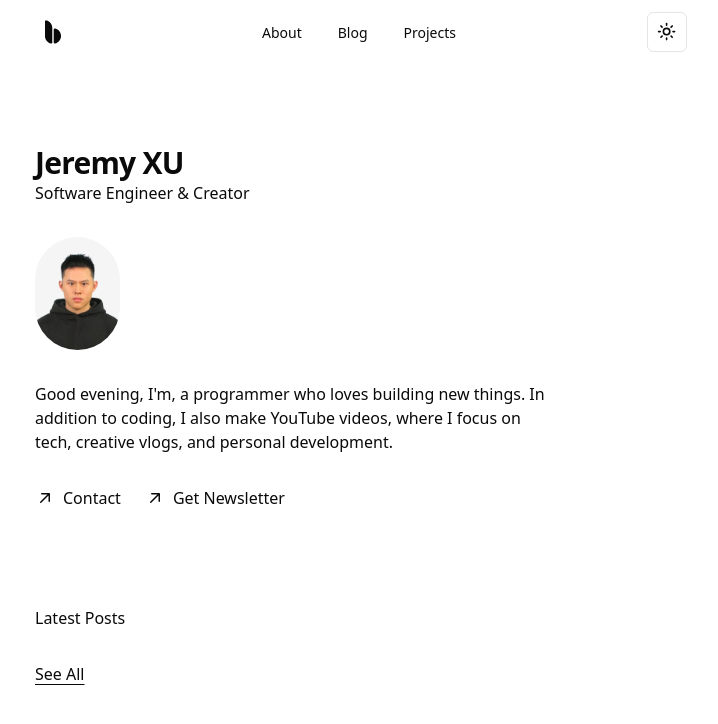
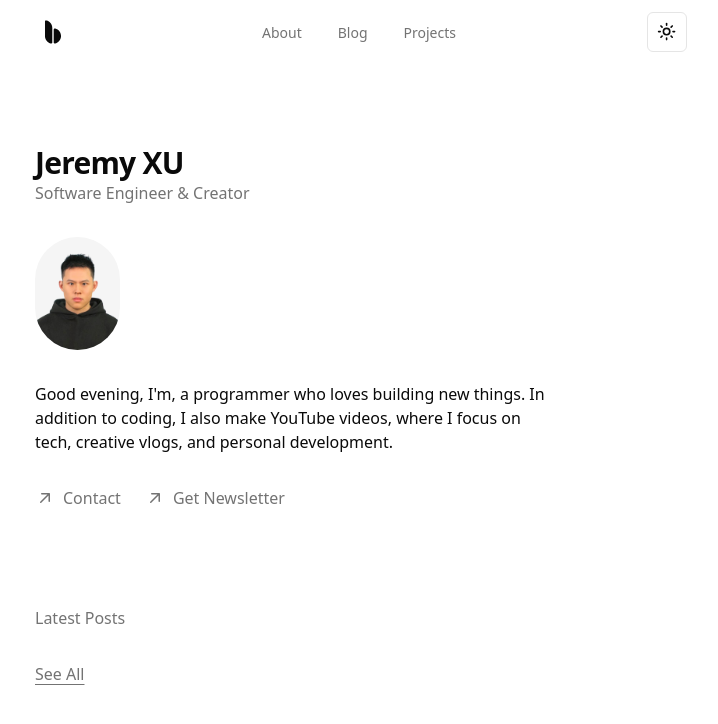
Before and after one commit to JeremyXXXuuu/Blog, a Next.js app: page / in a window 1280 px wide. Shown: the top 724 px of the page, without its empty margins (279-997 px from the left). Built offline with nearby package versions, Linux system fonts and the light colour scheme.

Commit message:
styles wip

```diff
--- a/src/app/about/page.tsx
+++ b/src/app/about/page.tsx
@@ -49,7 +49,7 @@ function About() {
                       xmlns="http://www.w3.org/2000/svg"
                       viewBox="0 0 20 20"
                       fill="currentColor"
-                      className="ml-auto h-5 w-5 text-secondary"
+                      className="ml-auto h-5 w-5 text-muted-foreground"
                     >
                       <path
                         fillRule="evenodd"
--- a/src/app/about/workPlaces.tsx
+++ b/src/app/about/workPlaces.tsx
@@ -31,10 +31,10 @@ function Workplace({ title, company, imageSrc, time, link }: Workplace) {
         />
         <div className="flex flex-col gap-px">
           <p className={link ? "external-arrow" : ""}>{title}</p>
-          <p className="text-secondary">{company}</p>
+          <p className="text-muted-foreground">{company}</p>
         </div>
       </div>
-      {time && <time className="text-secondary">{time}</time>}
+      {time && <time className="text-muted-foreground">{time}</time>}
     </>
   );
   return (
--- a/src/app/blog/[id]/page.tsx
+++ b/src/app/blog/[id]/page.tsx
@@ -109,7 +109,7 @@ const Post = async ({ params }: { params: IParams }) => {
         <div className="flex justify-center h-60 mb-6">
           <Image
             className="object-cover max-w-ful shadow-2xl rounded-lg"
-            src={blog.cover.external.url}
+            src={blog.cover.external?.url || blog.cover.file.url}
             width={600}
             height={300}
             alt={""}
--- a/src/app/blog/page.tsx
+++ b/src/app/blog/page.tsx
@@ -20,10 +20,24 @@ export default async function Blog() {
   return (
     <div>
       <Head>
-        <title>Latest posts</title>
+        <title>Latest blogs</title>
       </Head>
 
-      <main className="m-auto w-3/4">
+      <main className="m-auto ">
+        <div className="flex flex-col gap-16 md:gap-24 ">
+          <div className="flex flex-col gap-8">
+            <div>
+              <h1 className="animate-in text-3xl font-bold tracking-tight">
+                Blogs
+              </h1>
+              <p
+                className="animate-in text-muted-foreground"
+                style={{ "--index": 1 } as React.CSSProperties}
+              >
+                posts about code, design, more ...
+              </p>
+            </div>
+          </div>
           <ul className="flex flex-col animated-list">
             {blogs
               .filter(
@@ -42,6 +56,7 @@ export default async function Blog() {
                 return <Post blogItem={blogItem} key={blog.idg} />;
               })}
           </ul>
+        </div>
       </main>
     </div>
   );
@@ -51,7 +66,6 @@ function Post({ blogItem }: { blogItem: BlogItem }) {
   const { name, img, created_date, slug } = blogItem;
   return (
     <li className="py-3 group transition-opacity" key={slug}>
-      <div className="transition-opacity">
       <div className="flex justify-between gap-6 items-center">
         <Section heading={formatDate(created_date)}>
           <Link href={`/blog/${slug}`} className="font-medium leading-tight">
@@ -60,7 +74,6 @@ function Post({ blogItem }: { blogItem: BlogItem }) {
         </Section>
         <div className="md:hidden aspect-square min-w-24 w-24 h-24 relative drop-shadow-sm">
           <Image src={img} alt={name} fill className="object-cover rounded" />
-          </div>
         </div>
       </div>
     </li>
--- a/src/app/page.tsx
+++ b/src/app/page.tsx
@@ -12,14 +12,14 @@ export default function Home() {
             Jeremy XU
           </h1>
           <p
-            className="animate-in text-secondary"
+            className="animate-in text-muted-foreground"
             style={{ "--index": 1 } as React.CSSProperties}
           >
             Software Engineer & Creator
           </p>
         </div>
         <div
-          className="flex animate-in flex-col gap-6 text-secondary md:flex-row md:items-center"
+          className="flex animate-in flex-col gap-6 text-muted-foreground md:flex-row md:items-center"
           style={{ "--index": 1 } as React.CSSProperties}
         >
           <Image
@@ -40,7 +40,7 @@ export default function Home() {
           creative vlogs, and personal development.
         </p>
         <ul
-          className="animated-list flex animate-in flex-col gap-2 text-secondary md:flex-row md:gap-6"
+          className="animated-list flex animate-in flex-col gap-2 text-muted-foreground md:flex-row md:gap-6"
           style={{ "--index": 2 } as React.CSSProperties}
         >
           <li className="transition-opacity">
@@ -67,11 +67,11 @@ export default function Home() {
         className="flex animate-in flex-col gap-8"
         style={{ "--index": 3 } as React.CSSProperties}
       >
-        <h2 className="text-secondary">Latest Posts</h2>
+        <h2 className="text-muted-foreground">Latest Posts</h2>
         {/* <PostList posts={posts} /> */}
         <Link
           href="/blog"
-          className="text-secondary underline underline-offset-4 hover:text-primary"
+          className="text-muted-foreground underline underline-offset-4 hover:text-primary"
         >
           See All
         </Link>
--- a/src/components/ui/button.tsx
+++ b/src/components/ui/button.tsx
@@ -1,8 +1,8 @@
-import * as React from "react"
-import { Slot } from "@radix-ui/react-slot"
-import { cva, type VariantProps } from "class-variance-authority"
+import * as React from "react";
+import { Slot } from "@radix-ui/react-slot";
+import { cva, type VariantProps } from "class-variance-authority";
 
-import { cn } from "@/lib/utils"
+import { cn } from "@/lib/utils";
 
 const buttonVariants = cva(
   "inline-flex items-center justify-center whitespace-nowrap rounded-md text-sm font-medium ring-offset-background transition-colors focus-visible:outline-none focus-visible:ring-2 focus-visible:ring-ring focus-visible:ring-offset-2 disabled:pointer-events-none disabled:opacity-50",
@@ -15,7 +15,7 @@ const buttonVariants = cva(
         outline:
           "border border-input bg-background hover:bg-accent hover:text-accent-foreground",
         secondary:
-          "bg-secondary text-secondary-foreground hover:bg-secondary/80",
+          "bg-secondary text-muted-foreground-foreground hover:bg-secondary/80",
         ghost: "hover:bg-accent hover:text-accent-foreground",
         link: "text-primary underline-offset-4 hover:underline",
       },
@@ -31,26 +31,26 @@ const buttonVariants = cva(
       size: "default",
     },
   }
-)
+);
 
 export interface ButtonProps
   extends React.ButtonHTMLAttributes<HTMLButtonElement>,
     VariantProps<typeof buttonVariants> {
-  asChild?: boolean
+  asChild?: boolean;
 }
 
 const Button = React.forwardRef<HTMLButtonElement, ButtonProps>(
   ({ className, variant, size, asChild = false, ...props }, ref) => {
-    const Comp = asChild ? Slot : "button"
+    const Comp = asChild ? Slot : "button";
     return (
       <Comp
         className={cn(buttonVariants({ variant, size, className }))}
         ref={ref}
         {...props}
       />
-    )
+    );
   }
-)
-Button.displayName = "Button"
+);
+Button.displayName = "Button";
 
-export { Button, buttonVariants }
+export { Button, buttonVariants };
--- a/src/components/ui/navLink.tsx
+++ b/src/components/ui/navLink.tsx
@@ -16,7 +16,7 @@ export function NavLink({ href, children }: NavLinkProps) {
     <Link
       className={clsx(
         "px-4 py-2 rounded-lg text-sm hover:text-primary transition-colors",
-        active ? "bg-secondaryA text-primary" : "text-secondary"
+        active ? "bg-secondaryA text-primary" : "text-muted-foreground"
       )}
       href={href}
     >
--- a/src/components/ui/section.tsx
+++ b/src/components/ui/section.tsx
@@ -17,7 +17,7 @@ export function Section({ heading, headingAlignment, children }: SectionProps) {
     <section className="flex flex-col md:flex-row gap-2 md:gap-9 col-reverse">
       <h2
         className={clsx(
-          "md:w-32 text-secondary shrink-0",
+          "md:w-32 text-muted-foreground shrink-0",
           headingAlignment === "right" && "md:text-right"
         )}
       >
```
Lines whose indentation alone changed are shown as unchanged.
